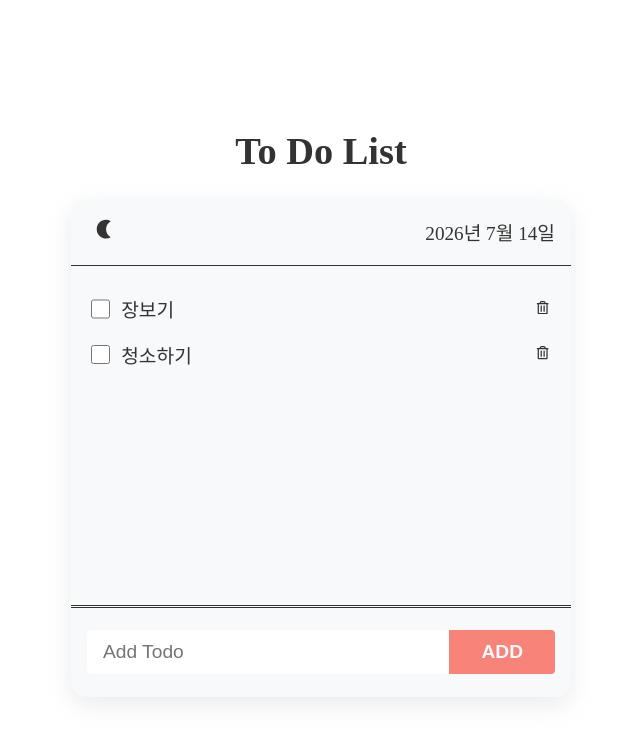
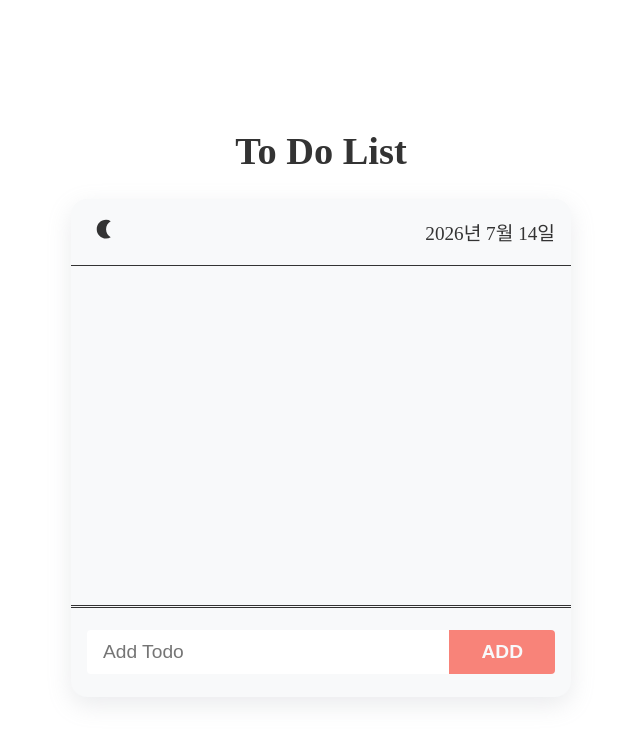
Before and after one commit to dxvmxdx/portfolio-react-todolist, a React (Vite) app: page / in a window 1280 px wide. Shown: the top 740 px of the page, without its empty margins (319-959 px from the left). Built offline with nearby package versions, Linux system fonts and the light colour scheme.

Commit message:
feat: todos 로컬스토리지 저장 로직 추가

```diff
--- a/src/components/Todos/Todos.jsx
+++ b/src/components/Todos/Todos.jsx
@@ -1,10 +1,14 @@
-import { useState } from 'react';
+import { useEffect, useState } from 'react';
 import AddTodo from '../AddTodo/AddTodo';
 import Todo from '../Todo/Todo';
 import styles from './Todos.module.css';
 
 export default function Todos() {
-  const [todos, setTodos] = useState(initialTodos);
+  const [todos, setTodos] = useState(readTodos);
+
+  useEffect(() => {
+    localStorage.setItem('todos', JSON.stringify(todos));
+  }, [todos]);
 
   const handleAdd = (todo) => {
     setTodos((todos) => [...todos, todo]);
@@ -35,7 +39,7 @@
   );
 }
 
-const initialTodos = [
-  { id: '1', text: '장보기', isCompleted: false },
-  { id: '2', text: '청소하기', isCompleted: false },
-];
+const readTodos = () => {
+  const todos = localStorage.getItem('todos');
+  return todos ? JSON.parse(todos) : [];
+};
```
